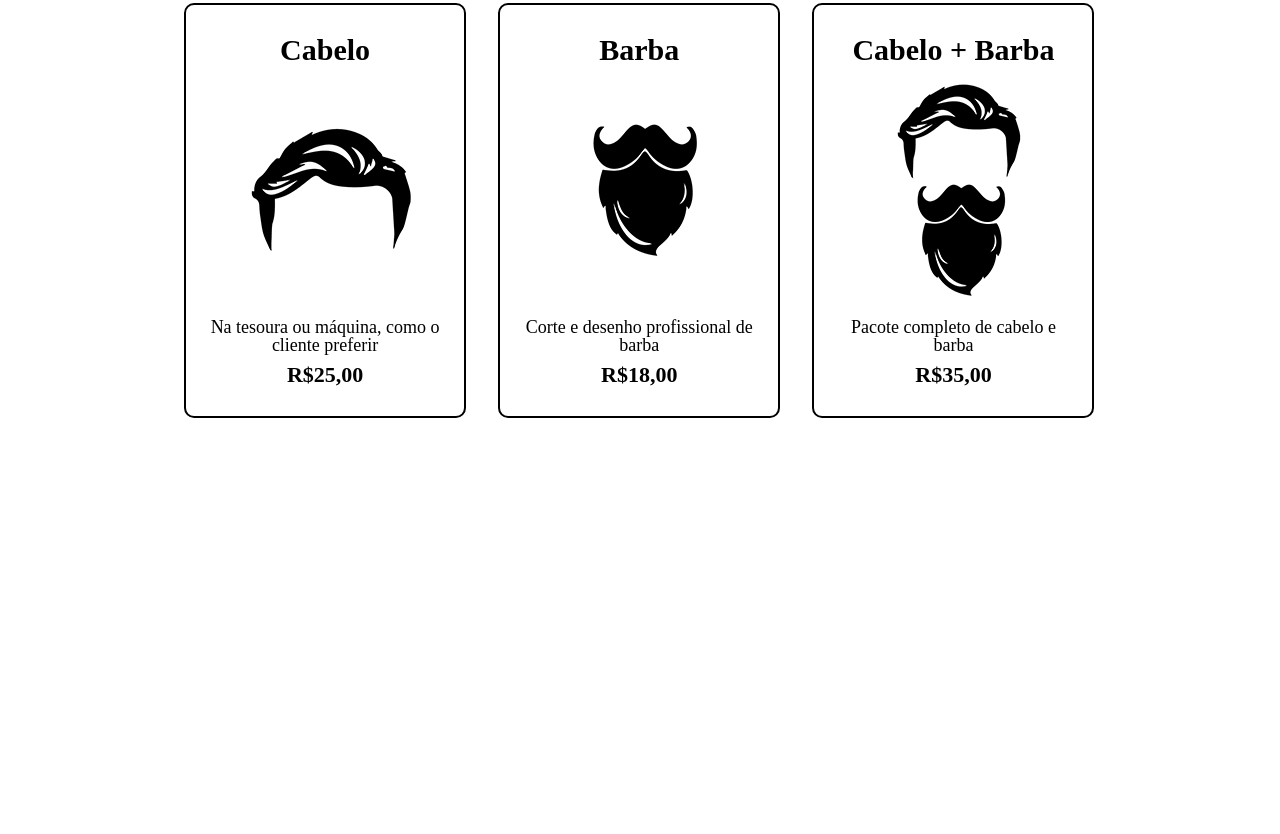
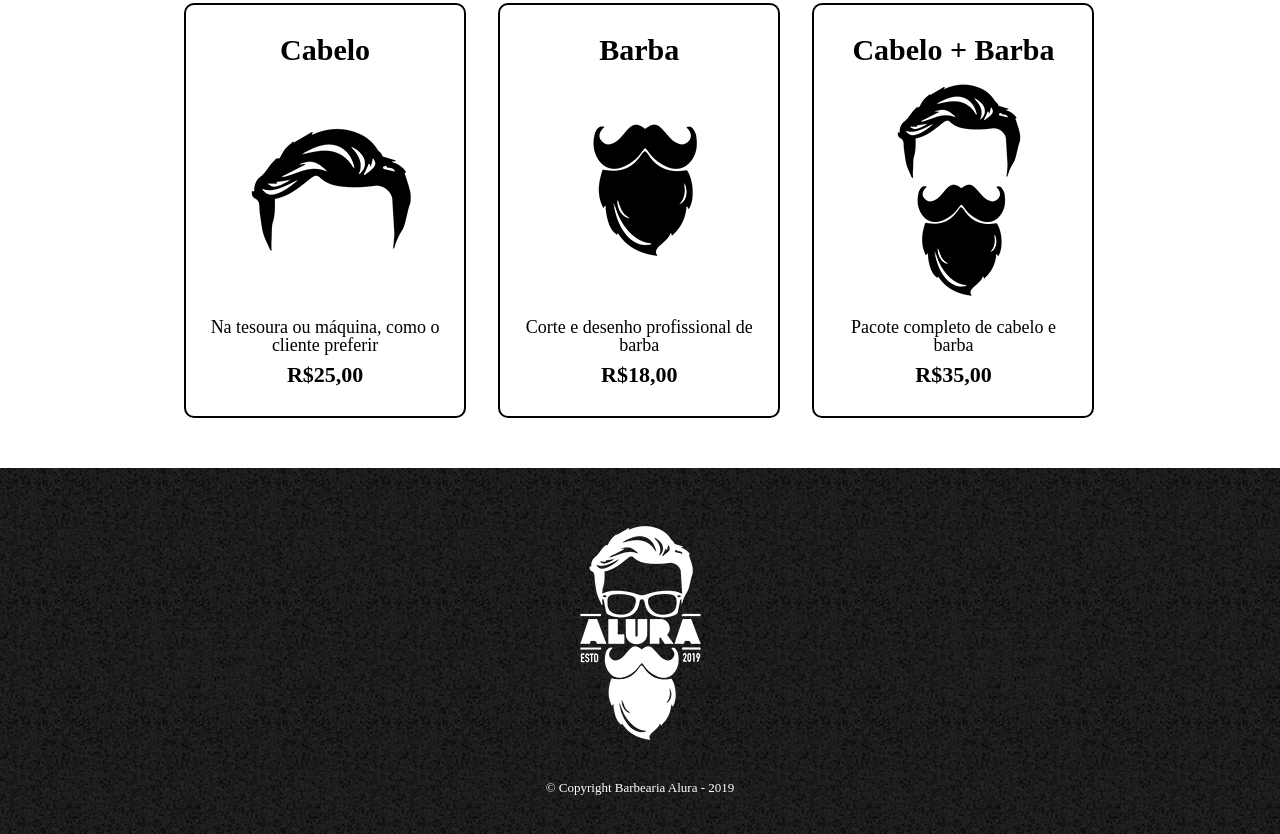
Before and after one commit to IvyHirosawa/Barbearia-Alura, a plain HTML site: page produtos.html in a window 1280 px wide. Shown: the part 340-1174 px from the top of the page. Before the commit the page ends 808 px from the top, so only its background shows below. Drawn offline with Linux system fonts and the light colour scheme.

Commit message:
Add files via upload

```diff
--- a/produtos.css
+++ b/produtos.css
@@ -79,3 +79,15 @@ nav a:hover{
 	font-size: 18px;
 
 }
+
+footer {
+	text-align: center;
+	background: url("bg.jpg");
+	padding: 40px;
+}
+
+.copyright {
+	color: #FFFFFF;
+	font-size: 13px;
+	margin: 20px 0 0;
+}
--- a/produtos.html
+++ b/produtos.html
@@ -44,5 +44,10 @@
 			     </li>
 		    </ul>
 		</main>
+
+		<footer>
+			<img src="logo-branco.png">
+			<p class="copyright">&copy; Copyright Barbearia Alura - 2019</p>
+		</footer>
 	</body>
 </html>
```
Also changed, not shown: bg.jpg (added).
